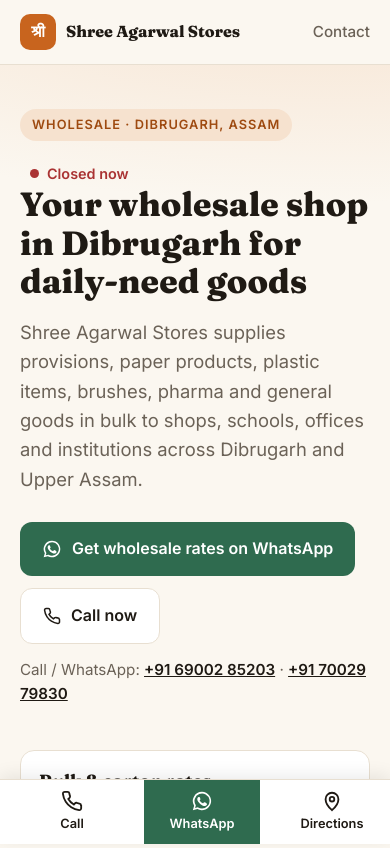
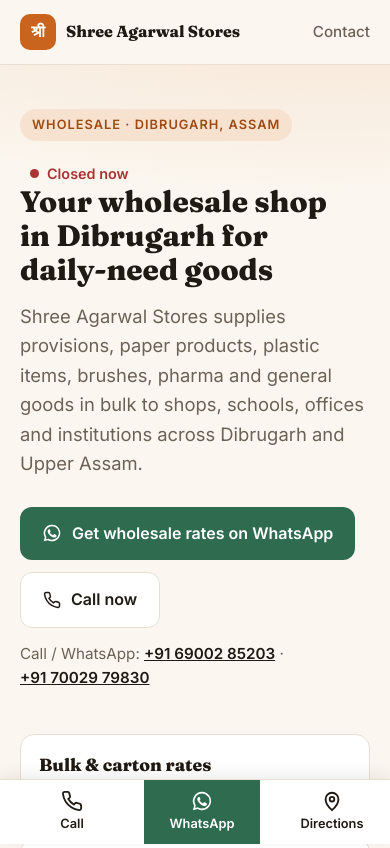
Before and after one commit to thedeskguy/shreeagarwalstores, a plain HTML site: page index.html in a window 390 px wide. Shown: the top 848 px of the page. Drawn offline with Linux system fonts and the light colour scheme.

Commit message:
Phone polish: keep numbers on one line, tidy small-screen header
Co-Authored-By: Claude Opus 5.5 <noreply@anthropic.com>

```diff
--- a/index.html
+++ b/index.html
@@ -105,12 +105,13 @@
   nav a:hover{color:var(--ink)}
   @media (max-width:720px){nav .hide-sm{display:none} nav a{margin-left:14px} .brand{font-size:1rem}}
   @media (max-width:420px){nav a[href="#products"]{display:none}}
+  @media (max-width:360px){nav a[href="#contact"]{display:none}}
 
   /* hero */
   .hero{padding:72px 0 56px;border-bottom:1px solid var(--line);
         background:radial-gradient(1200px 400px at 85% -10%, #f6e2cf 0, transparent 60%)}
   .eyebrow{display:inline-block;font-size:.8rem;font-weight:600;letter-spacing:.08em;text-transform:uppercase;color:var(--saffron-dark);background:#f6e2cf;padding:6px 12px;border-radius:999px;margin-bottom:18px}
-  .hero h1{font-size:clamp(2.1rem,5vw,3.5rem);font-weight:800;max-width:16ch}
+  .hero h1{font-size:clamp(1.85rem,5vw,3.5rem);font-weight:800;max-width:16ch}
   .hero p.lead{font-size:1.15rem;color:var(--muted);max-width:56ch;margin:0 0 28px}
   .cta{display:flex;flex-wrap:wrap;gap:12px;align-items:center}
   .btn{display:inline-flex;align-items:center;gap:10px;padding:14px 22px;border-radius:12px;font-weight:600;text-decoration:none;border:0;cursor:pointer;font-size:1rem;font-family:inherit}
@@ -119,7 +120,7 @@
   .btn-call{background:var(--card);color:var(--ink);border:1px solid var(--line)}
   .btn-call:hover{border-color:var(--saffron)}
   .num{font-size:.95rem;color:var(--muted);margin-top:14px}
-  .num strong{color:var(--ink)}
+  .num strong{color:var(--ink);white-space:nowrap}
 
   .facts{display:grid;grid-template-columns:repeat(3,1fr);gap:16px;margin-top:44px;max-width:760px}
   .fact{background:var(--card);border:1px solid var(--line);border-radius:var(--radius);padding:16px 18px}
@@ -232,7 +233,7 @@
 
 <header class="top">
   <div class="wrap">
-    <a class="brand" href="#top" aria-label="Shree Agarwal Stores home">
+    <a class="brand" href="#" aria-label="Shree Agarwal Stores home">
       <span class="logo" aria-hidden="true">श्री</span>
       Shree Agarwal Stores
     </a>
```
